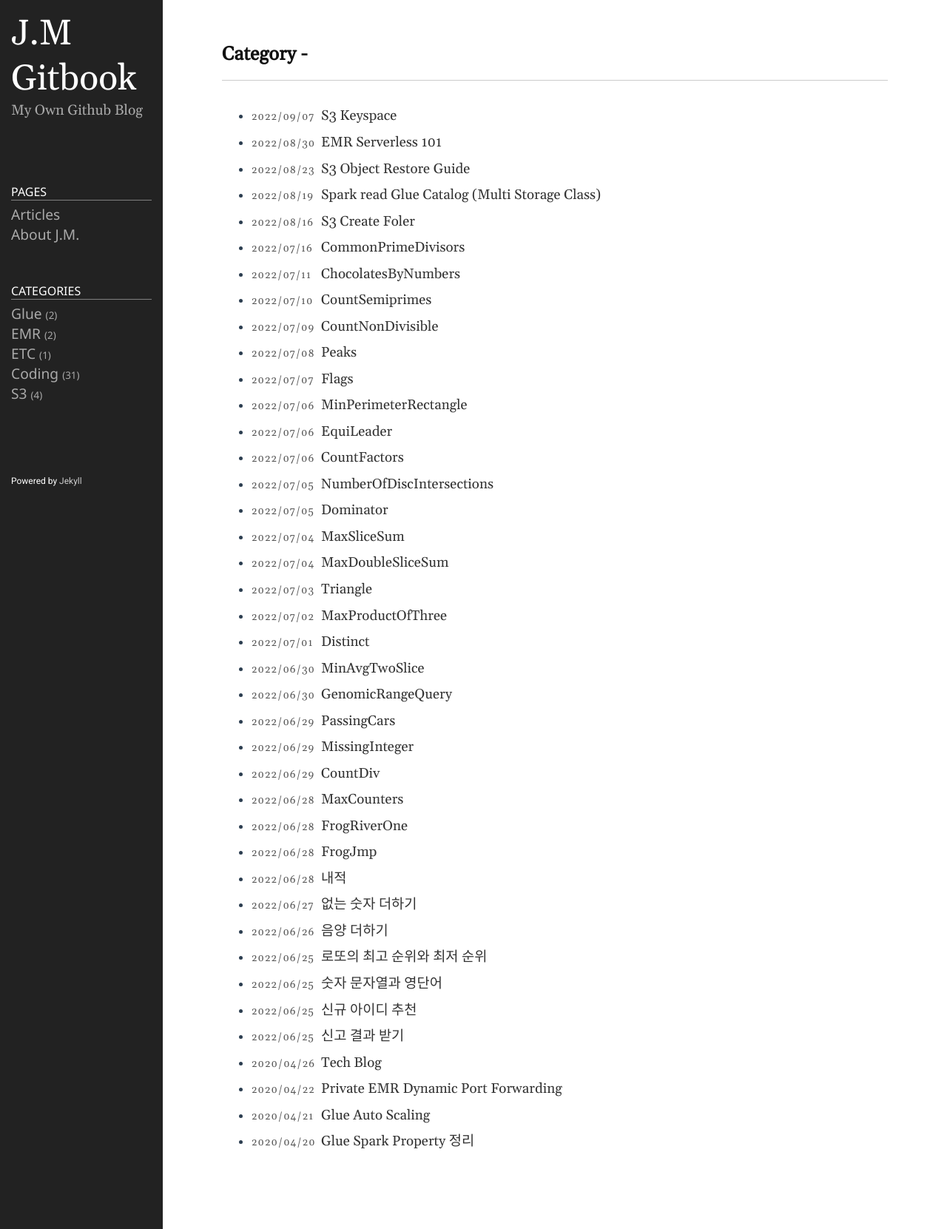
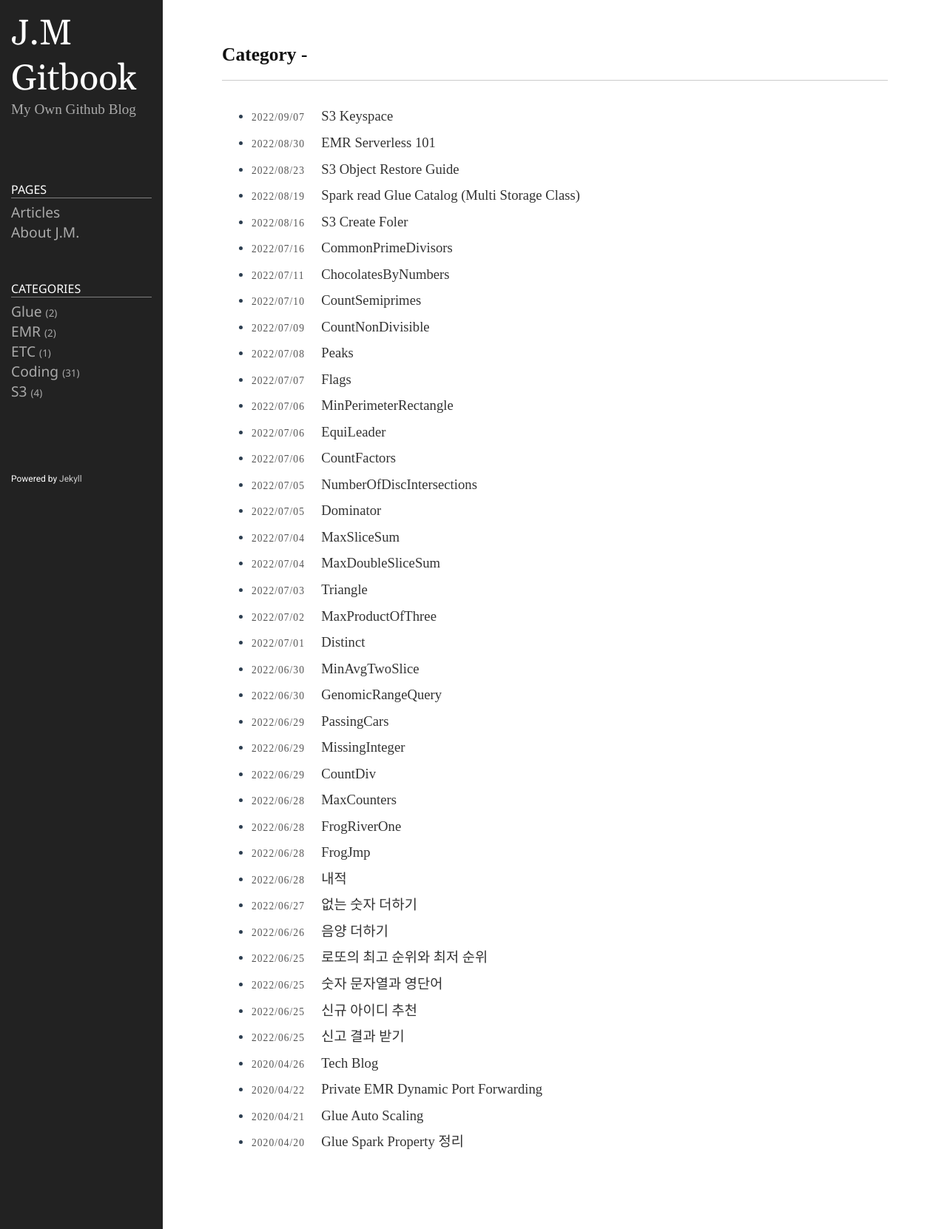
Before and after one commit to cjungm/cjungm.github.io, a Jekyll site: the page built from category.md, in a window 1280 px wide. Shown: the whole page at 74% size. Built offline with Jekyll 4.4.1, drawn with Linux system fonts in a browser that asks for light colours.

Commit message:
change font

```diff
--- a/public/css/style.css
+++ b/public/css/style.css
@@ -49,7 +49,7 @@ body {
 	height: 100%;
 	margin: 0;
 	padding: 0;
-	font-family: 'Gelasio', 'Nanum Myeongjo', serif;
+	font-family: serif, 'Gelasio', 'Nanum Myeongjo';
 	color: #2c3e50;
 }
 
```
